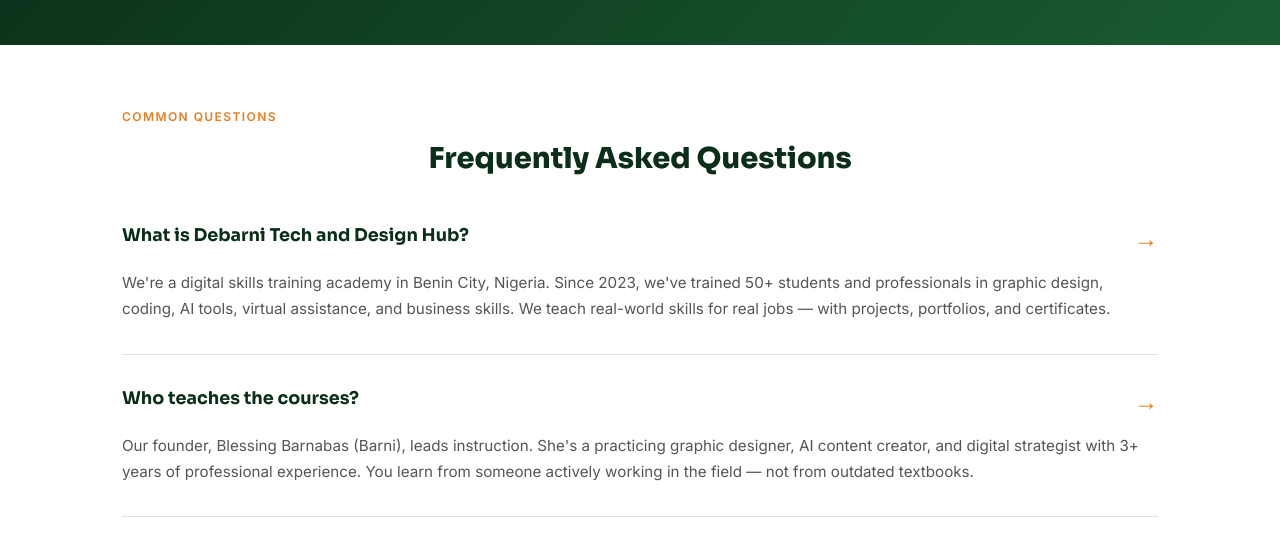
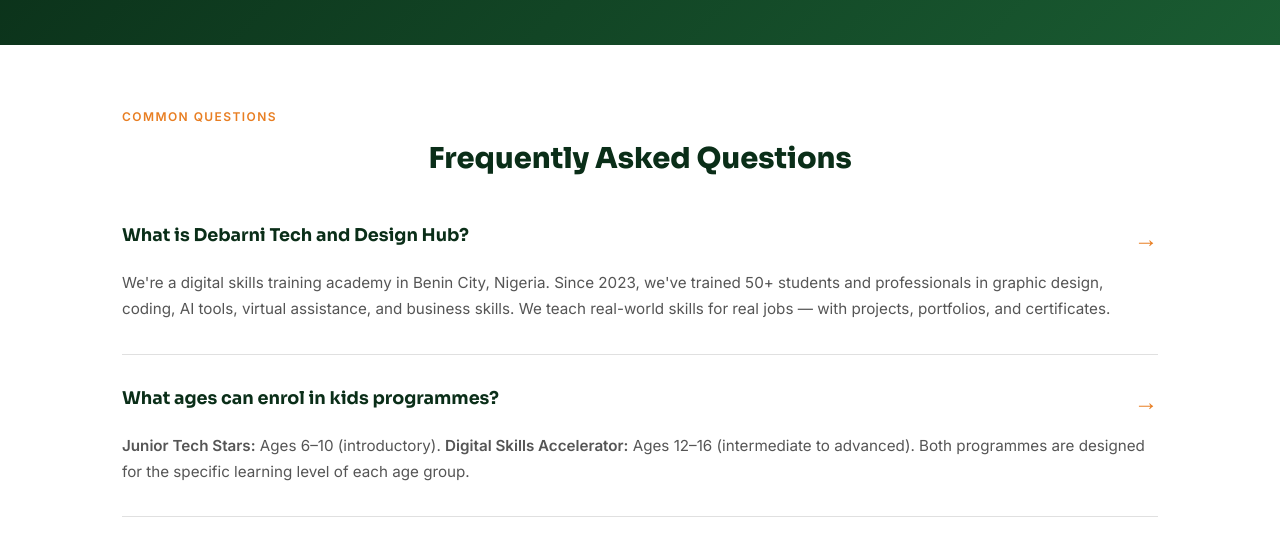
Before and after one commit to debarnitechhub/programmes, a plain HTML site: page find-out-more.html in a window 1280 px wide. Shown: the part 236-782 px from the top of the page. Drawn offline with Linux system fonts and the light colour scheme.

Commit message:
Add files via upload

```diff
--- a/find-out-more.html
+++ b/find-out-more.html
@@ -122,14 +122,6 @@
       <span class="faq-toggle">→</span>
     </div>
     <div class="faq-answer">We're a digital skills training academy in Benin City, Nigeria. Since 2023, we've trained 50+ students and professionals in graphic design, coding, AI tools, virtual assistance, and business skills. We teach real-world skills for real jobs — with projects, portfolios, and certificates.</div>
-  </div>
-
-  <div class="faq-item">
-    <div class="faq-question">
-      <span>Who teaches the courses?</span>
-      <span class="faq-toggle">→</span>
-    </div>
-    <div class="faq-answer">Our founder, Blessing Barnabas (Barni), leads instruction. She's a practicing graphic designer, AI content creator, and digital strategist with 3+ years of professional experience. You learn from someone actively working in the field — not from outdated textbooks.</div>
   </div>
 
   <div class="faq-item">
```
Also changed, not shown: fees-funding.html (+4 -4 lines).
